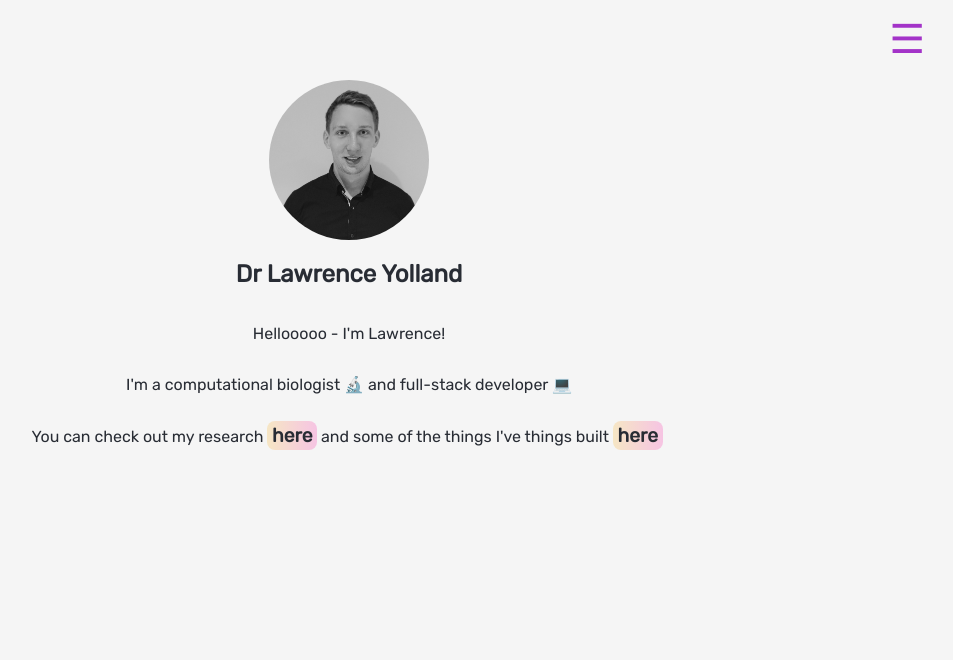
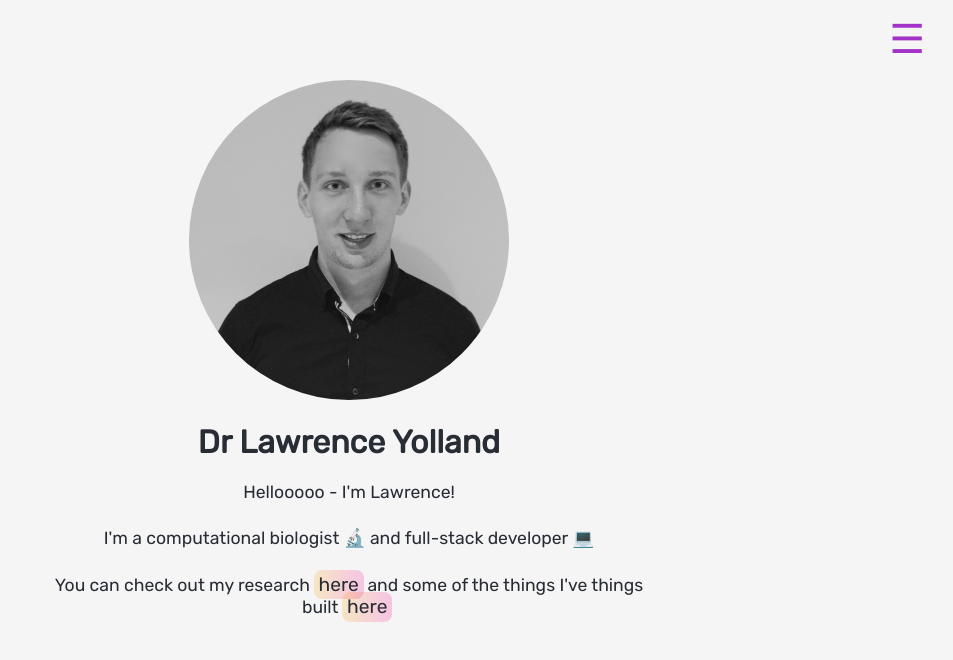
Before and after one commit to LawrenceYolland/me, a React (Create React App) app: page / in a window 1280 px wide. Shown: the top 660 px of the page, without its empty margins (291-1244 px from the left). Built offline with nearby package versions, Linux system fonts and the light colour scheme.

Commit message:
refactored home layout with grid

```diff
--- a/src/App.js
+++ b/src/App.js
@@ -39,13 +39,11 @@ class App extends Component {
             {!menu ? null : <Menu />}
           </Fragment>
         </header>
-        <main>
           {/* <DayNight /> */}
           <Switch>
             <Route exact path="/" render={() => <Home />} />
             <Route exact path="/research" render={() => <Research />} />
           </Switch>
-        </main>
       </div>
     );
   }
--- a/src/assets/styles/Home.css
+++ b/src/assets/styles/Home.css
@@ -1,31 +1,37 @@
-.home-content-container {
-  display: flex;
-  flex-direction: column;
-  align-items: center;
-  justify-content: center;
-  position: relative;
+.home-wrapper {
+  display: grid;
+  max-width: 800px;
+  margin: 0 auto 0 auto;
+  gap: 1.2em;
+  grid-template-columns: 1fr 12fr 1fr;
+  padding-bottom: 10em;
+}
 
-  width: 80vw;
-
-  margin: auto;
+.home-wrapper > * {
+  grid-column: 2/-2;
+  margin-top: 1px;
+  margin-bottom: 5px;
   text-align: center;
 }
 
-.home-content-container p {
-  line-height: 1.2rem;
-  font-size: 1rem;
+.home-wrapper > h1 {
+  font-size: 2em;
+  grid-column: 1/-1;
+  margin: 0;
 }
 
-.home-image-container {
-  position: relative;
-  width: 10em;
-  height: 10em;
-  margin: auto;
+.home-wrapper > p {
+  font-size: 1.1em;
+  line-height: 1.2em;
 }
 
-.home-image-container img {
-  height: 100%;
-  width: 100%;
+.home-wrapper > figure {
+  margin: 0;
+  grid-column: 1/-1;
+}
+
+.home-wrapper > figure > img {
+  width: 40%;
   border-radius: 100%;
 }
 
@@ -38,7 +44,6 @@
     rgba(249, 170, 0, 0.2),
     rgba(249, 0, 154, 0.2)
   );
-  font-weight: 900;
   border-radius: 0.5rem;
   text-decoration: none;
   margin: 0 0.2em 0 0.2em;
--- a/src/assets/styles/Research.css
+++ b/src/assets/styles/Research.css
@@ -2,7 +2,7 @@
   display: grid;
   max-width: 1000px;
   margin: 1.5em auto 0 auto;
-  grid-gap: 1.2em;
+  gap: 1.2em;
   grid-template-columns: 1fr 12fr 1fr;
 
   padding-bottom: 10em;
--- a/src/components/Header/Menu.js
+++ b/src/components/Header/Menu.js
@@ -4,9 +4,8 @@ import { withRouter } from "react-router-dom";
 import { connect } from "react-redux";
 import PropTypes from "prop-types";
 import { setMenu } from "../../actions/menu";
-
 import MenuSocialBar from "./MenuSocialBar";
-
+import { Link } from "react-router-dom";
 class Menu extends Component {
   static propTypes = {
     setMenu: PropTypes.func.isRequired
@@ -15,17 +14,16 @@ class Menu extends Component {
     const { setMenu } = this.props;
     return (
       <Fragment>
-        {/* <div className="drop-menu-overlay"></div> */}
         <div className="drop-menu">
           <div id="menu">
-            <a className="menu-item" href="#" onClick={setMenu}>
+            <Link to="/" className="menu-item" onClick={setMenu}>
               Home
               <span className="right-moji big-moji">👩‍🔬</span>
-            </a>
-            <a className="menu-item" href="#" onClick={setMenu}>
+            </Link>
+            <Link to="/research" className="menu-item" onClick={setMenu}>
               Research
               <span className="left-moji">👋</span>
-            </a>
+            </Link>
 
             <a className="menu-item" href="#" onClick={setMenu}>
               Resume
--- a/src/components/Home/HomeCard.js
+++ b/src/components/Home/HomeCard.js
@@ -6,10 +6,10 @@ import { Link } from "react-router-dom";
 const HomeCard = ({ mode }) => {
   const screenMode = mode ? "Dark" : "Light";
   return (
-    <section className="home-content-container">
-      <div className="home-image-container">
+    <div className="home-wrapper">
+      <figure className="home-image-container">
         <img src={require("../../assets/images/headshot.jpg")} alt="headshot" />
-      </div>
+      </figure>
       <h1>Dr Lawrence Yolland</h1>
       <p>Hellooooo - I'm Lawrence!</p>
       <p>I'm a computational biologist 🔬 and full-stack developer 💻</p>
@@ -23,7 +23,7 @@ const HomeCard = ({ mode }) => {
           here
         </Link>
       </p>
-    </section>
+    </div>
   );
 };
 
--- a/src/components/Views/Home.js
+++ b/src/components/Views/Home.js
@@ -10,7 +10,6 @@ export default class Home extends Component {
     return (
       <Fragment>
         <HomeCard />
-        {/* <SocialBar /> */}
       </Fragment>
     );
   }
```
